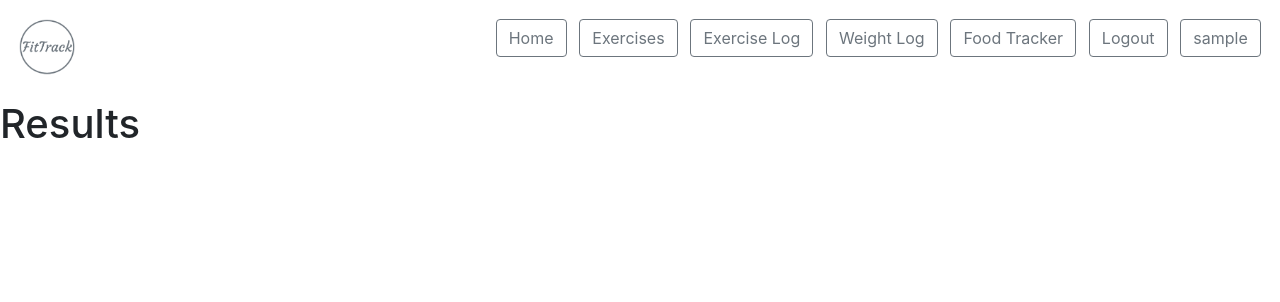
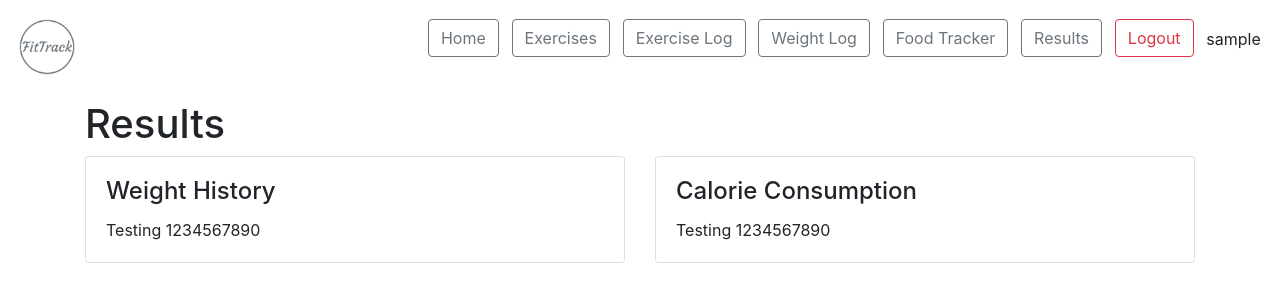
Before and after one commit to kdagnan/FitTrack, a Django app: page /results/ in a window 1280 px wide. Shown: the top 302 px of the page. Run offline with Django 3.2, Linux system fonts and the light colour scheme; the visitor is signed in with stand-in values (Sample User, id 1); some libraries are stand-ins or nearby versions.

Commit message:
Beginning Reports Work

```diff
--- a/app/forms.py
+++ b/app/forms.py
@@ -26,7 +26,7 @@ class UserAuthenticationForm(AuthenticationForm):
 
 
 class WeightLogForm(forms.Form):
-    weight = forms.CharField(label='Enter Weight', max_length=5)
+    weight = forms.CharField(label='Log New Weight', max_length=5)
 
 
 class FoodForm(forms.Form):
--- a/app/templates/app/base.html
+++ b/app/templates/app/base.html
@@ -47,9 +47,12 @@
             <img src="{% static 'logo.png' %}" class="logo-header">
         </div>
         {% if user.is_authenticated %}
-            <Button class="btn btn-outline-secondary nav-btn">{{ user.username }}</Button>
+            <p class="nav-btn pt-2">{{ user.username }}</p>
             <a href={% url 'app:logout' %}>
-                <Button class="btn btn-outline-secondary nav-btn">Logout</Button>
+                <Button class="btn btn-outline-danger nav-btn">Logout</Button>
+            </a>
+            <a href={% url 'app:results' %}>
+                <Button class="btn btn-outline-secondary nav-btn">Results</Button>
             </a>
             <a href={% url 'app:foodtracker' %}>
                 <Button class="btn btn-outline-secondary nav-btn">Food Tracker</Button>
@@ -75,6 +78,8 @@
             <Button class="btn btn-outline-secondary nav-btn">Home</Button>
         </a>
     </div>
-    {% block body %}{% endblock %}
+    <div class="container">
+        {% block body %}{% endblock %}
+    </div>
 </body>
 </html>
--- a/app/templates/app/results.html
+++ b/app/templates/app/results.html
@@ -4,4 +4,30 @@
 {% endblock style %}
 {% block body %}
     <h1>Results</h1>
+    <div class="row">
+        <div class="col-6">
+            <div class="card">
+                <div class="card-body">
+                    <h4 class="card-title">
+                        Weight History
+                    </h4>
+                    <p class="card-text">
+                        Testing 1234567890
+                    </p>
+                </div>
+            </div>
+        </div>
+        <div class="col-6">
+            <div class="card">
+                <div class="card-body">
+                    <h4 class="card-title">
+                        Calorie Consumption
+                    </h4>
+                    <p class="card-text">
+                        Testing 1234567890
+                    </p>
+                </div>
+            </div>
+        </div>
+    </div>
 {% endblock body %}
```
Also changed, not shown: app/templates/app/weightlog.html (+4 -6 lines).
